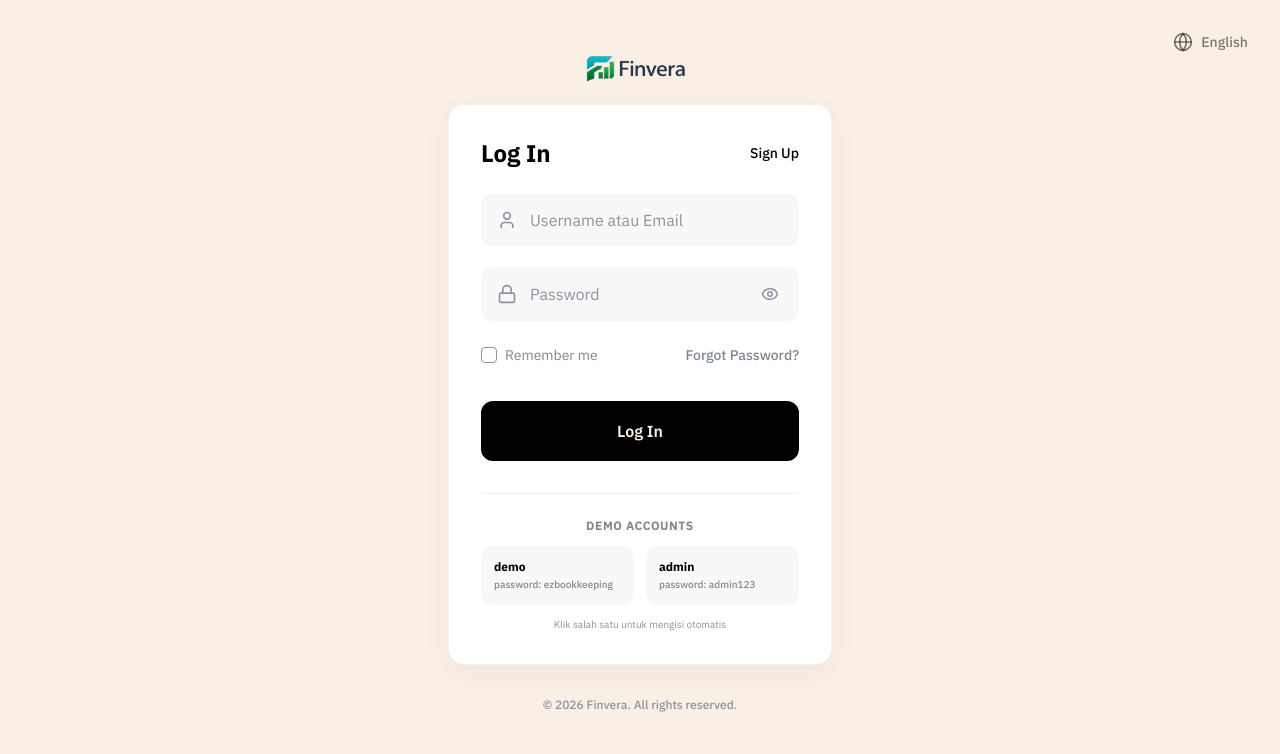
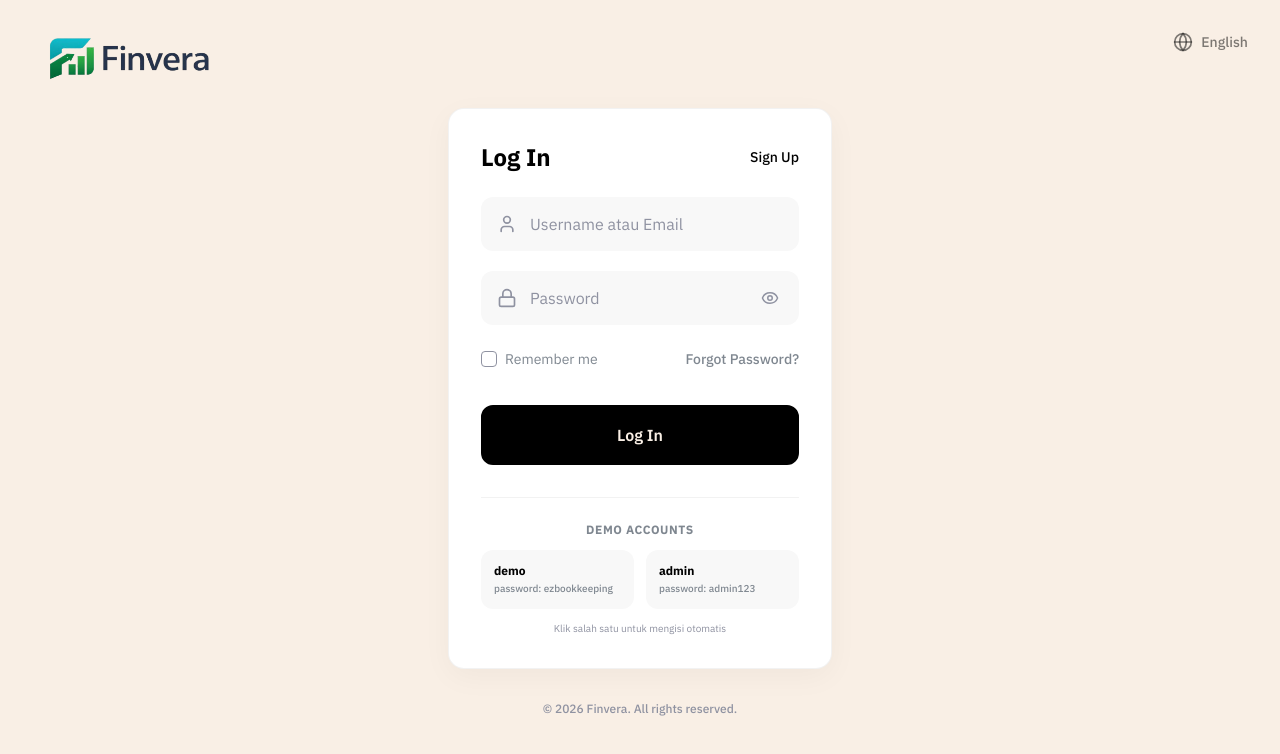
Before and after one commit to Albaihaqi354/Finvera-app, a Next.js app: page /auth/signin in a window 1280 px wide. Shown: the top 754 px of the page. Built offline with nearby package versions, Linux system fonts and the light colour scheme; no server answers.

Commit message:
fix: improve layout and ui for authentication pages

```diff
--- a/app/auth/signin/page.jsx
+++ b/app/auth/signin/page.jsx
@@ -3,6 +3,7 @@ import Image from 'next/image'
 import Link from 'next/link'
 import { useState } from 'react'
 import { useRouter } from 'next/navigation'
+import Logo from '@/components/Logo'
 import { Eye, EyeOff, User, Lock, Globe, AlertCircle } from 'lucide-react'
 import { api, setToken } from '@/lib/api/client'
 
@@ -40,27 +41,17 @@ function SigninPage() {
   return (
     <div className="relative flex min-h-screen items-center justify-center bg-brand-primary font-ibm p-4 sm:p-8 overflow-hidden">
 
+      <Logo />
+
       {/* Top right language switcher */}
       <div className="absolute top-6 right-6 sm:top-8 sm:right-8 flex items-center gap-2 text-brand-black/50 hover:text-brand-black cursor-pointer transition-colors z-20">
         <Globe size={20} />
         <span className="text-sm font-medium">English</span>
       </div>
 
-      <div className="w-full max-w-sm z-10 flex flex-col items-center -mt-12 sm:-mt-20">
-        {/* Centered Logo outside card */}
-        <div className="mb-0 relative z-20">
-          <Image
-            src="/image/Finvera-logo.png"
-            alt="Finvera Logo"
-            width={400}
-            height={80}
-            className="h-24 sm:h-32 w-auto object-contain"
-            priority
-          />
-        </div>
-
+      <div className="w-full max-w-sm z-10 flex flex-col items-center">
         {/* Card */}
-        <section className="bg-white p-6 sm:p-8 rounded-2xl shadow-[0_8px_30px_rgb(0,0,0,0.04)] border border-brand-black/5 w-full relative z-10 -mt-6 sm:-mt-8">
+        <section className="bg-white p-6 sm:p-8 rounded-2xl shadow-[0_8px_30px_rgb(0,0,0,0.04)] border border-brand-black/5 w-full relative z-10 mt-6">
           <div className="flex items-center justify-between mb-6">
             <h1 className="text-2xl font-bold text-brand-black">
               Log In
--- a/app/auth/signup/page.jsx
+++ b/app/auth/signup/page.jsx
@@ -235,28 +235,18 @@ function SignupPage() {
   return (
     <div className="relative flex min-h-screen items-center justify-center bg-brand-primary font-ibm p-4 sm:p-6 overflow-hidden">
 
+      <Logo />
+
       {/* Background Shapes */}
       <div className="absolute top-[-10%] left-[-10%] w-[500px] h-[500px] rounded-full bg-white/10 blur-[100px] pointer-events-none" />
       <div className="absolute bottom-[-10%] right-[-10%] w-[400px] h-[400px] rounded-full bg-[#E6923F]/20 blur-[120px] pointer-events-none" />
 
       {/* Main Container */}
-      <div className="w-full max-w-4xl z-10 flex flex-col items-center">
-        {/* Centered Logo */}
-        <div className="mb-4 relative z-20">
-          <Image
-            src="/image/Finvera-logo.png"
-            alt="Finvera Logo"
-            width={400}
-            height={80}
-            className="h-20 sm:h-28 w-auto object-contain"
-            priority
-          />
-        </div>
-
+      <div className="w-full max-w-2xl z-10 flex flex-col items-center mt-12 sm:mt-16">
         {/* Card */}
-        <section className="bg-[#fcf8f4] p-4 sm:p-6 rounded-3xl shadow-2xl border border-brand-black/5 w-full relative z-10 flex flex-col md:flex-row gap-6 md:gap-8">
+        <section className="bg-[#fcf8f4] p-6 sm:p-8 rounded-3xl shadow-2xl border border-brand-black/5 w-full relative z-10 flex flex-col gap-6 sm:gap-8">
           {/* Progress Stepper */}
-          <div className="flex items-center text-sm mb-10 overflow-x-auto whitespace-nowrap pb-2 scrollbar-none border-b border-brand-black/5">
+          <div className="flex items-center justify-center text-sm mb-2 overflow-x-auto whitespace-nowrap pb-2 scrollbar-none border-b border-brand-black/5 w-full">
             {/* Step 1 */}
             <div className={`flex items-center pb-4 ${step === 2 ? 'opacity-50' : ''}`}>
               <div className={`flex items-center justify-center w-5 h-5 rounded-full border-2 ${step === 1 ? 'border-brand-black' : 'border-brand-black/40'}`}>
@@ -266,7 +256,7 @@ function SignupPage() {
               <span className={`ml-3 text-2xl font-bold ${step === 1 ? 'text-brand-black' : 'text-brand-black/40'}`}>01</span>
               <div className="ml-3 flex flex-col justify-center">
                 <span className="text-xs font-bold text-brand-black leading-tight">User Information</span>
-                <span className="text-[10px] font-medium text-base-gray-1 mt-0.5">Basic Information</span>
+                <span className="text-[10px] font-medium text-base-gray-1 mt-0.5 hidden sm:block">Basic Information</span>
               </div>
             </div>
 
@@ -281,15 +271,16 @@ function SignupPage() {
               <span className={`ml-3 text-2xl font-bold ${step === 2 ? 'text-brand-black' : 'text-brand-black/40'}`}>02</span>
               <div className="ml-3 flex flex-col justify-center">
                 <span className="text-xs font-bold text-brand-black leading-tight">Transaction Categories</span>
-                <span className="text-[10px] font-medium text-base-gray-1 mt-0.5">Preset Categories</span>
+                <span className="text-[10px] font-medium text-base-gray-1 mt-0.5 hidden sm:block">Preset Categories</span>
               </div>
             </div>
           </div>
 
+          <div className="w-full">
             {step === 1 ? (
-            <>
+              <div className="w-full">
                 <h1 className="text-2xl sm:text-3xl font-bold text-brand-black mb-2">Basic Information</h1>
-              <p className="text-sm sm:text-base text-base-gray-1 leading-relaxed mb-4">
+                <p className="text-sm sm:text-base text-base-gray-1 leading-relaxed mb-6">
                   Already have an account? <Link href="/auth/signin" className="text-brand-black font-bold hover:text-base-gray-1 transition-colors">Click here to log in</Link>
                 </p>
 
@@ -351,9 +342,9 @@ function SignupPage() {
                     </button>
                   </div>
                 </form>
-            </>
+              </div>
             ) : (
-            <div className="animate-in fade-in slide-in-from-right-4 duration-500">
+              <div className="animate-in fade-in slide-in-from-right-4 duration-500 w-full">
                 <h1 className="text-2xl sm:text-3xl font-bold text-brand-black mb-2">Preset Categories</h1>
                 <p className="text-sm sm:text-base text-base-gray-1 leading-relaxed mb-8">
                   Set whether to use preset transaction categories
@@ -372,11 +363,11 @@ function SignupPage() {
                       </button>
                       <span className="text-sm font-semibold text-brand-black">Use Preset Transaction Categories</span>
                     </div>
-                  <span className="text-[#D68E5A] text-sm font-semibold">English</span>
+                    <span className="text-[#D68E5A] text-sm font-semibold hidden sm:block">English</span>
                   </div>
 
                   {usePreset && (
-                  <div className="space-y-6 max-h-[350px] sm:max-h-[450px] overflow-y-auto pr-2 scrollbar-thin">
+                    <div className="space-y-6 max-h-[400px] overflow-y-auto pr-2 scrollbar-thin">
                       {isLoadingPreset ? (
                         <div className="flex items-center justify-center py-12">
                           <div className="w-6 h-6 border-2 border-[#D68E5A] border-t-transparent rounded-full animate-spin"></div>
@@ -451,9 +442,9 @@ function SignupPage() {
                     </div>
                   )}
 
-                {error && <p className="text-red-500 text-sm">{error}</p>}
+                  {error && <p className="text-red-500 text-sm bg-red-50 p-3 rounded-xl">{error}</p>}
 
-                <div className="flex flex-col-reverse sm:flex-row justify-between items-center pt-6 bg-white gap-4 w-full">
+                  <div className="flex flex-col-reverse sm:flex-row justify-between items-center pt-6 bg-transparent gap-4 w-full">
                     <button onClick={() => setStep(1)} type="button" className="cursor-pointer px-6 py-3.5 sm:py-4 rounded-xl border-2 border-transparent bg-[#D68E5A]/10 text-[#D68E5A] hover:bg-[#D68E5A]/20 text-sm sm:text-base font-semibold flex items-center justify-center gap-2 transition-all w-full sm:w-auto">
                        <svg className="w-5 h-5" fill="none" stroke="currentColor" viewBox="0 0 24 24"><path strokeLinecap="round" strokeLinejoin="round" strokeWidth={2} d="M10 19l-7-7m0 0l7-7m-7 7h18" /></svg>
                        <span className="inline">Previous</span>
@@ -476,14 +467,15 @@ function SignupPage() {
                 </div>
               </div>
             )}
+          </div>
+        </section>
 
         {/* Footer */}
-          <div className="mt-8 pt-6 border-t border-base-gray-1/10 text-center">
-            <p className="text-[10px] sm:text-xs font-medium text-base-gray-2/60">
+        <div className="mt-8 pt-6 text-center">
+          <p className="text-[10px] sm:text-xs font-medium text-base-gray-2">
             © {new Date().getFullYear()} Finvera. All rights reserved.
           </p>
         </div>
-        </section>
       </div>
     </div>
   )
```
Lines whose indentation alone changed are shown as unchanged.
